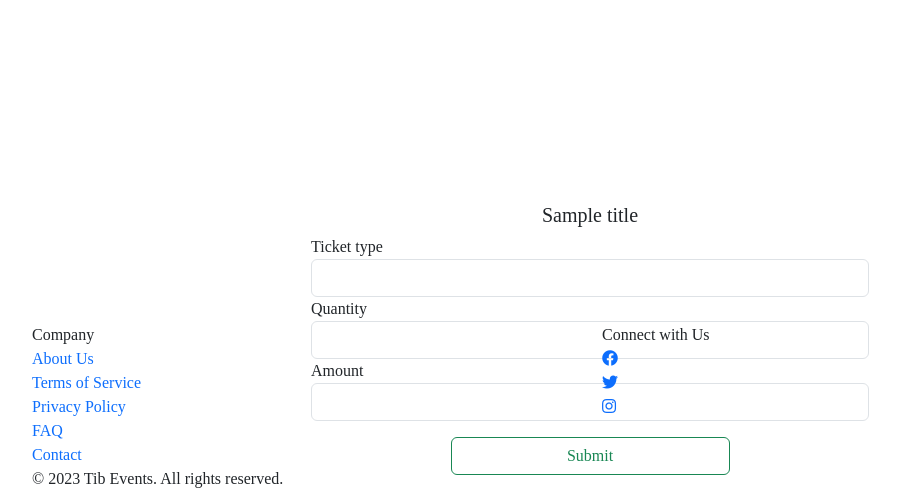
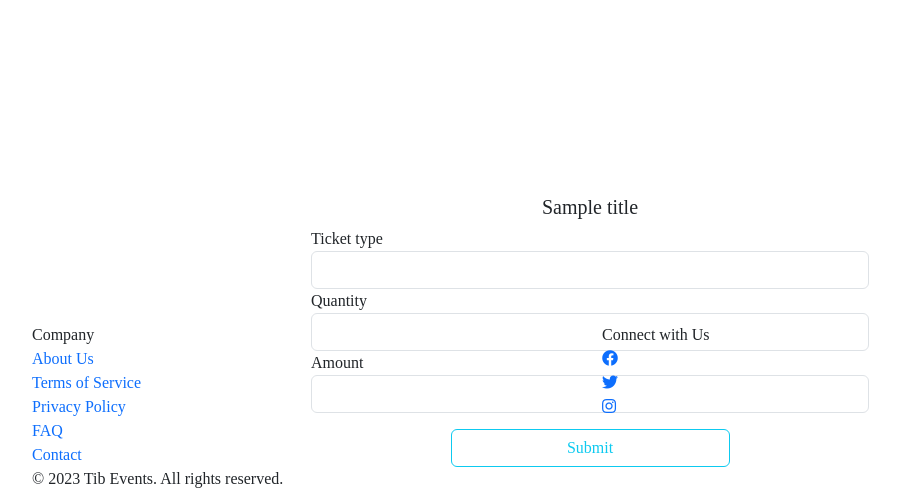
Before and after one commit to tmoris/moristickets, a Python web app: template app/templates/ticket/purchase_ticket.html in a window 1280 px wide. Shown: the part 309-800 px from the top of the page, without its empty margins (50-950 px from the left). Run offline with Jinja, Linux system fonts and the light colour scheme; the template is opened without the code that fills it: most values are stand-ins (such as "Sample title", 1, 10 or a date in 2020); form fields are guessed from the names that the template uses; some libraries are stand-ins or nearby versions.

Commit message:
Style formated purchase_ticket.html

```diff
--- a/app/templates/ticket/purchase_ticket.html
+++ b/app/templates/ticket/purchase_ticket.html
@@ -1,23 +1,19 @@
-{% extends "base.html" %}
-{% from "error_fields.html" import render_field %}
-
-{% block content %}
+{% extends "base.html" %} {% from "error_fields.html" import render_field %} {%
+block content %}
 <div class="container">
-	<section class="w-50 m-auto">
+  <section class="w-50 m-auto mt-4 mb-4">
     <h1 class="text-center h5">{{ title }}</h1>
     <form action="" method="POST">
       <div class="form-group">
         {{form.hidden_tag()}}
       </div>
-			{{ render_field(form.ticket_type_id) }}
-			{{ render_field(form.quantity) }}
+      {{ render_field(form.ticket_type_id) }} {{ render_field(form.quantity) }}
       {{ render_field(form.amount)}}
 
-			<div class="form-group  d-flex  justify-content-center mb-3 mt-3">
-				{{form.submit(class="btn btn-outline-success w-50")}}
+      <div class="form-group d-flex justify-content-center mb-3 mt-3">
+        {{form.submit(class="btn btn-outline-info w-50")}}
       </div>
     </form>
-
   </section>
 </div>
 {% endblock %}
```
Lines whose indentation alone changed are shown as unchanged.
